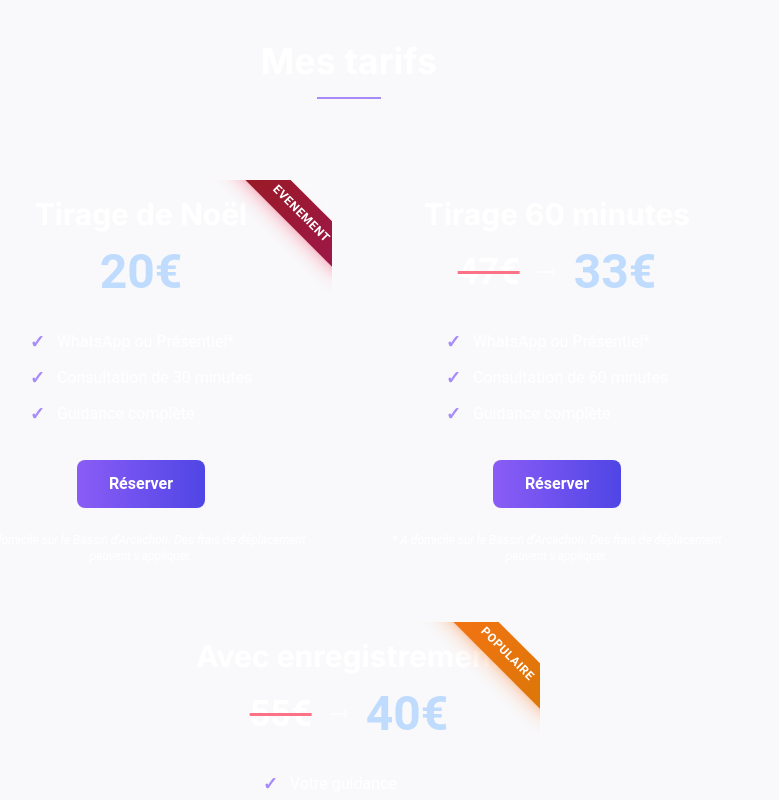
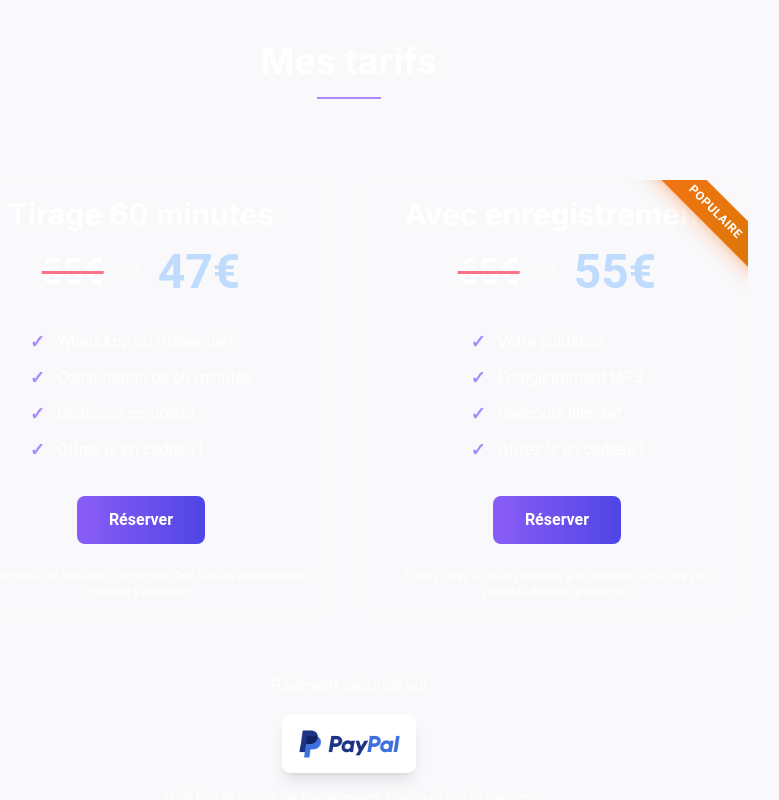
Before and after one commit to PierreMaze/la-voix-intime, a React (Vite) app: page /#faq-to-book in a window 1280 px wide. Shown: the part 1720-2520 px from the top of the page, without its empty margins (291-1070 px from the left). Built offline with nearby package versions, Linux system fonts and the light colour scheme.

Commit message:
update price and video free draw

```diff
--- a/src/components/features/common/freeDraw/Index.jsx
+++ b/src/components/features/common/freeDraw/Index.jsx
@@ -1,7 +1,7 @@
 import { FadeIn } from "../../../ui/FadeIn";
 import YouTubeVideo from "./YouTubeVideo";
 
-const URL_VIDEO = "CegrqRSZJPc";
+const URL_VIDEO = "4gFssCp6Dtc";
 
 const FreeDraw = () => {
   return (
--- a/src/components/features/common/price/Index.jsx
+++ b/src/components/features/common/price/Index.jsx
@@ -9,38 +9,17 @@ const LazyNotePaypal = lazy(() => import("../../NotePaypal"));
 
 const Price = () => {
   const card1Data = {
-    title: "Tirage de Noël",
-    pricing: {
-      type: "single",
-      amount: 20,
-    },
-    detailsList: [
-      "WhatsApp ou Présentiel*",
-      "Consultation de 30 minutes",
-      "Guidance complète",
-    ],
-    button: {
-      text: "Réserver",
-      path: "/#faq-to-book",
-    },
-    disclaimer:
-      "* A domicile sur le Bassin d'Arcachon. Des frais de déplacement peuvent s'appliquer.",
-    badge: {
-      label: "EVENEMENT",
-      color: "bg-gradient-to-r from-red-800 to-pink-800 shadow-rose-500/25",
-    },
-  };
-  const card2Data = {
     title: "Tirage 60 minutes",
     pricing: {
       type: "promo",
-      current: 33,
-      original: "47",
+      current: 47,
+      original: 55,
     },
     detailsList: [
       "WhatsApp ou Présentiel*",
       "Consultation de 60 minutes",
       "Guidance complète",
+      "Offrez-le en cadeau !",
     ],
     button: {
       text: "Réserver",
@@ -51,14 +30,19 @@ const Price = () => {
     badge: null,
   };
 
-  const card3Data = {
+  const card2Data = {
     title: "Avec enregistrement",
     pricing: {
       type: "promo",
-      current: 40,
-      original: 55,
+      current: 55,
+      original: 65,
     },
-    detailsList: ["Votre guidance", "Enregistrement MP3", "Réécoute illimité*"],
+    detailsList: [
+      "Votre guidance",
+      "Enregistrement MP3",
+      "Réécoute illimité*",
+      "Offrez-le en cadeau !",
+    ],
     button: {
       text: "Réserver",
       path: "/#faq-to-book",
@@ -129,9 +113,7 @@ const Price = () => {
                   <div className="h-12 bg-gray-700 rounded mt-8"></div>
                 </div>
               }
-            >
-              <LazyCardPrice {...card3Data} />
-            </Suspense>
+            ></Suspense>
           </div>
         </FadeIn>
 
```
